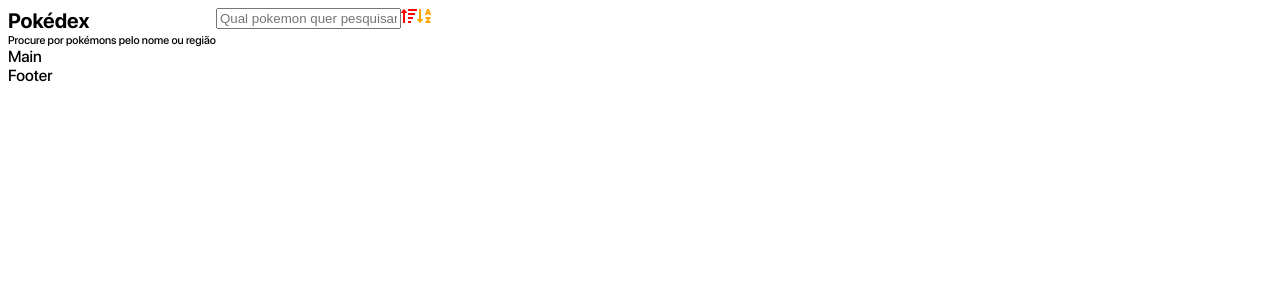
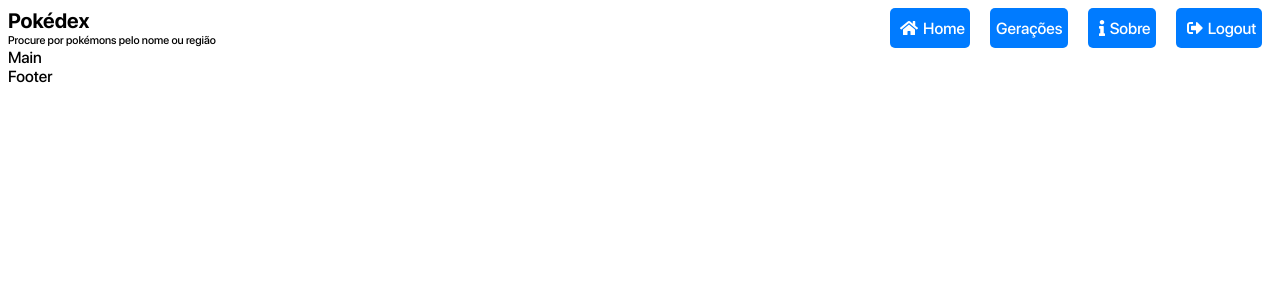
Before and after one commit to LeoRedin/pokedex-web, a React (Create React App) app: page / in a window 1280 px wide. Shown: the top 300 px of the page. Built offline with nearby package versions, Linux system fonts and the light colour scheme.

Commit message:
inicio aula 05

```diff
--- a/src/App.js
+++ b/src/App.js
@@ -4,11 +4,14 @@ import {library} from '@fortawesome/fontawesome-svg-core'
 import {
   faSortAmountUp,
   faSortAlphaDown,
+  faHome,
+  faInfo,
+  faSignOutAlt,
 } from '@fortawesome/free-solid-svg-icons'
 
 import {Footer, Header, Main} from './components'
 
-library.add(faSortAmountUp, faSortAlphaDown)
+library.add(faSortAmountUp, faSortAlphaDown, faHome, faInfo, faSignOutAlt)
 
 function App() {
   return (
--- /dev/null
+++ b/src/components/Button/index.js
@@ -0,0 +1,19 @@
+import React from 'react'
+
+import {Icon} from '../Icon'
+
+import {Container, ButtonText} from './styles'
+
+function Button({children, icon}) {
+  const element = icon ? (
+    <>
+      <Icon name={icon} />
+      <ButtonText>{children}</ButtonText>
+    </>
+  ) : (
+    <ButtonText>{children}</ButtonText>
+  )
+  return <Container>{element}</Container>
+}
+
+export {Button}
--- /dev/null
+++ b/src/components/Button/styles.js
@@ -0,0 +1,16 @@
+import styled from 'styled-components'
+
+export const Container = styled.div`
+  display: flex;
+  align-items: center;
+  justify-content: center;
+  background-color: #007bff;
+  border-radius: 5px;
+  padding: 0.35em;
+  cursor: pointer;
+  margin: 0 10px;
+`
+
+export const ButtonText = styled.span`
+  color: #fff;
+`
--- a/src/components/Header/index.js
+++ b/src/components/Header/index.js
@@ -1,51 +1,26 @@
-import React, {useState} from 'react'
-import {icons as iconsNames} from '../../utils/icons'
+import React from 'react'
 
-import {Icon} from '../Icon'
+import {Menu} from '../Menu'
 
 import {Container, ContainerTitle, Title, Subtitle} from './styles'
 
+// Criar componente de Botão => 3 props
+// Ícone(opcional)
+// Conteúdo desse botão
+// cor => cor padrão, primary, secundary, success, error
+
+// Menu => Sobre, Logout, Home, Gerações
+
 function Header() {
-  const icons = [
-    {
-      name: iconsNames.FILTER_UP,
-      color: 'red',
-    },
-    {
-      name: iconsNames.SORT_ALPHA,
-      color: 'orange',
-    },
-  ]
-
   return (
     <Container>
       <ContainerTitle>
         <Title>Pokédex</Title>
         <Subtitle>Procure por pokémons pelo nome ou região</Subtitle>
       </ContainerTitle>
-      <Search />
-      {icons.map(({name, color}) => (
-        <Icon key={name} name={name} color={color} />
-      ))}
+      <Menu />
     </Container>
   )
 }
 
-function Search() {
-  const [pokemonName, setPokemonName] = useState('')
-  return (
-    <div>
-      <input
-        placeholder="Qual pokemon quer pesquisar?"
-        value={pokemonName}
-        onChange={e => setPokemonName(e.target.value)}
-      />
-    </div>
-  )
-}
-
-// Esquerda Pokedex, title, nome do app
-// Barra de busca => filtrar a lista
-// 3 ícones filtros
-
 export {Header}
--- a/src/components/Header/styles.js
+++ b/src/components/Header/styles.js
@@ -2,6 +2,7 @@ import styled from 'styled-components'
 
 export const Container = styled.div`
   display: flex;
+  justify-content: space-between;
 `
 
 export const ContainerTitle = styled.div``
--- a/src/components/Icon/index.js
+++ b/src/components/Icon/index.js
@@ -1,8 +1,14 @@
 import React from 'react'
 import {FontAwesomeIcon} from '@fortawesome/react-fontawesome'
 
-function Icon({name, color}) {
-  return <FontAwesomeIcon icon={name} color={color} />
+import {Container} from './styles'
+
+function Icon({name, color = '#fff'}) {
+  return (
+    <Container>
+      <FontAwesomeIcon icon={name} color={color} />
+    </Container>
+  )
 }
 
 export {Icon}
--- /dev/null
+++ b/src/components/Icon/styles.js
@@ -0,0 +1,5 @@
+import styled from 'styled-components'
+
+export const Container = styled.div`
+  margin: 5px;
+`
--- /dev/null
+++ b/src/components/Menu/index.js
@@ -0,0 +1,41 @@
+import React from 'react'
+
+import {Button} from '../Button'
+
+import {icons} from '../../utils/icons'
+
+import {Container} from './styles'
+
+// 4 botões de navegação
+// Criar o botão
+
+function Menu() {
+  const buttons = [
+    {
+      name: 'Home',
+      icon: icons.HOME,
+    },
+    {
+      name: 'Gerações',
+    },
+    {
+      name: 'Sobre',
+      icon: icons.INFO,
+    },
+    {
+      name: 'Logout',
+      icon: icons.LOGOUT,
+    },
+  ]
+  return (
+    <Container>
+      {buttons.map(button => (
+        <Button key={button.name} icon={button.icon}>
+          {button.name}
+        </Button>
+      ))}
+    </Container>
+  )
+}
+
+export {Menu}
--- /dev/null
+++ b/src/components/Menu/styles.js
@@ -0,0 +1,5 @@
+import styled from 'styled-components'
+
+export const Container = styled.nav`
+  display: flex;
+`
--- a/src/components/index.js
+++ b/src/components/index.js
@@ -2,3 +2,4 @@ export * from './Footer'
 export * from './Header'
 export * from './Main'
 export * from './Icon'
+export * from './Menu'
--- a/src/utils/icons.js
+++ b/src/utils/icons.js
@@ -1,4 +1,7 @@
 export const icons = {
   FILTER_UP: 'sort-amount-up',
   SORT_ALPHA: 'sort-alpha-down',
+  HOME: 'home',
+  INFO: 'info',
+  LOGOUT: 'sign-out-alt',
 }
```
